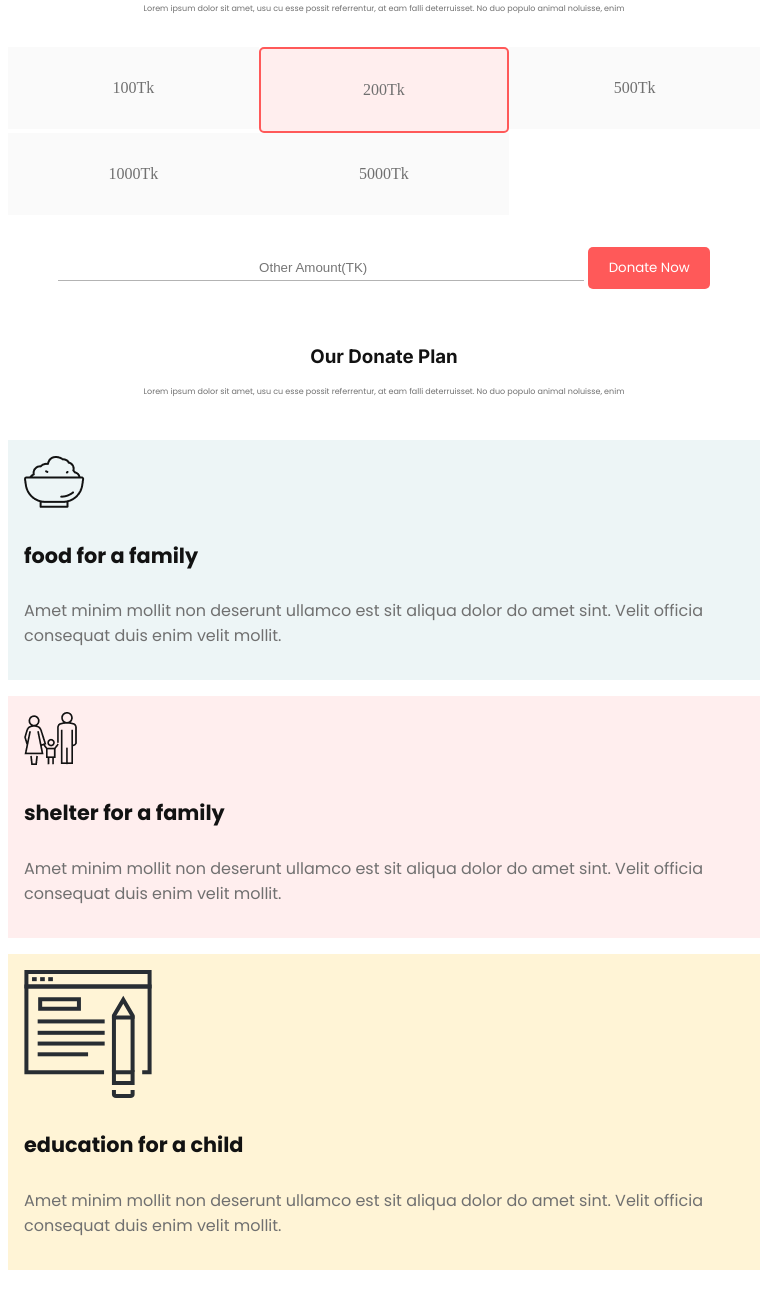
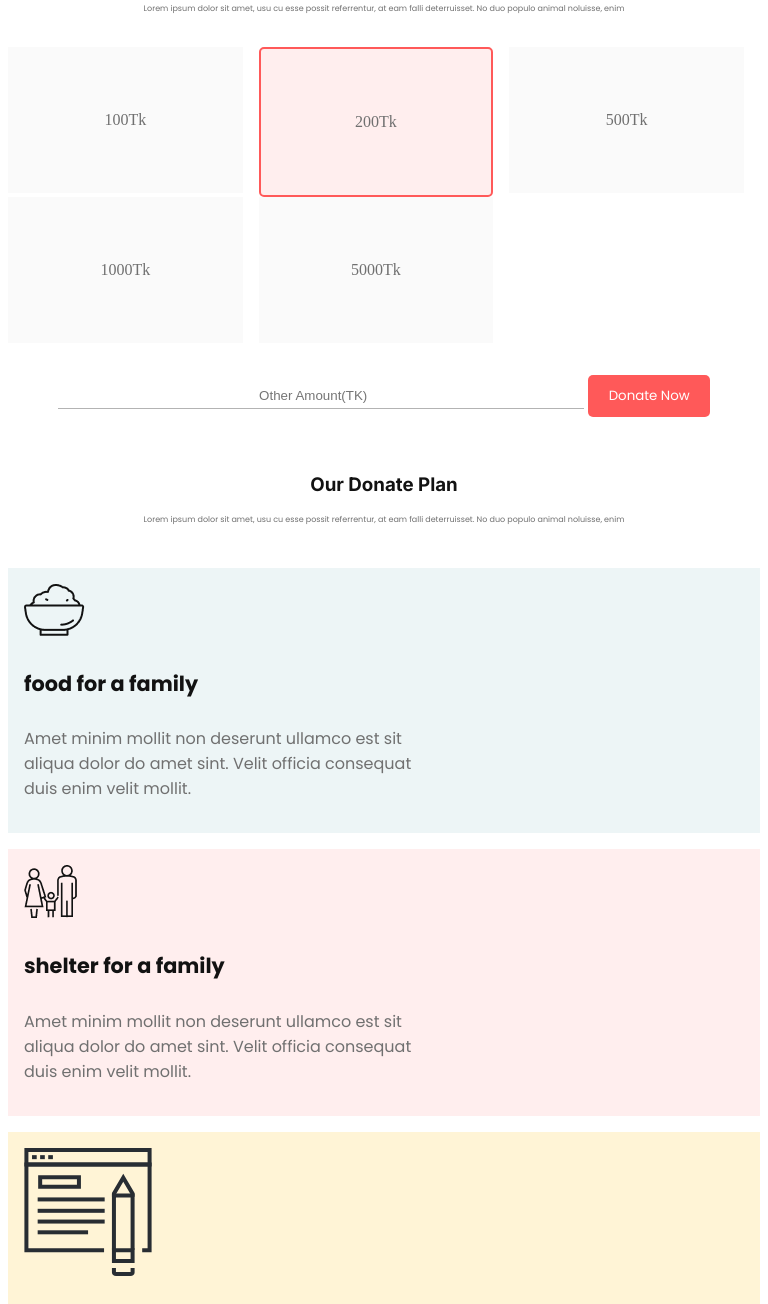
Before and after one commit to SakibHasan7439/donate-project, a plain HTML site: page index.html in a window 768 px wide. Shown: the part 427-1731 px from the top of the page. Drawn offline with Linux system fonts and the light colour scheme.

Commit message:
last update

```diff
--- a/index.html
+++ b/index.html
@@ -3,7 +3,7 @@
 <head>
     <meta charset="UTF-8">
     <meta name="viewport" content="width=device-width, initial-scale=1.0">
-    <title>Document</title>
+    <title>Step Towards Humanity</title>
     <link rel="stylesheet" href="style.css">
 </head>
 <body>
--- a/style.css
+++ b/style.css
@@ -265,7 +265,7 @@
 
 
 /* style for Large device */
-@media screen and (min-width: 992px) {
+@media screen and (min-width: 880px) {
 
     .section-subtitle, .hero-subtitle {
         font-size: 0.8rem;
@@ -371,3 +371,24 @@
         margin-bottom: 5rem;
     }
 }
+
+/* style for tablet */
+
+@media screen and (min-width: 577px) and (max-width: 879px) {
+    .sector-1 {
+        padding-right: 40%;
+    }
+
+    .sector-2 {
+        padding-right: 40%;
+    }
+
+    .sector-3 {
+        padding-right: 40%;
+    }
+
+    .box {
+        padding: 4rem 0.1rem;
+        margin-right: 1rem;
+    }
+}
```
